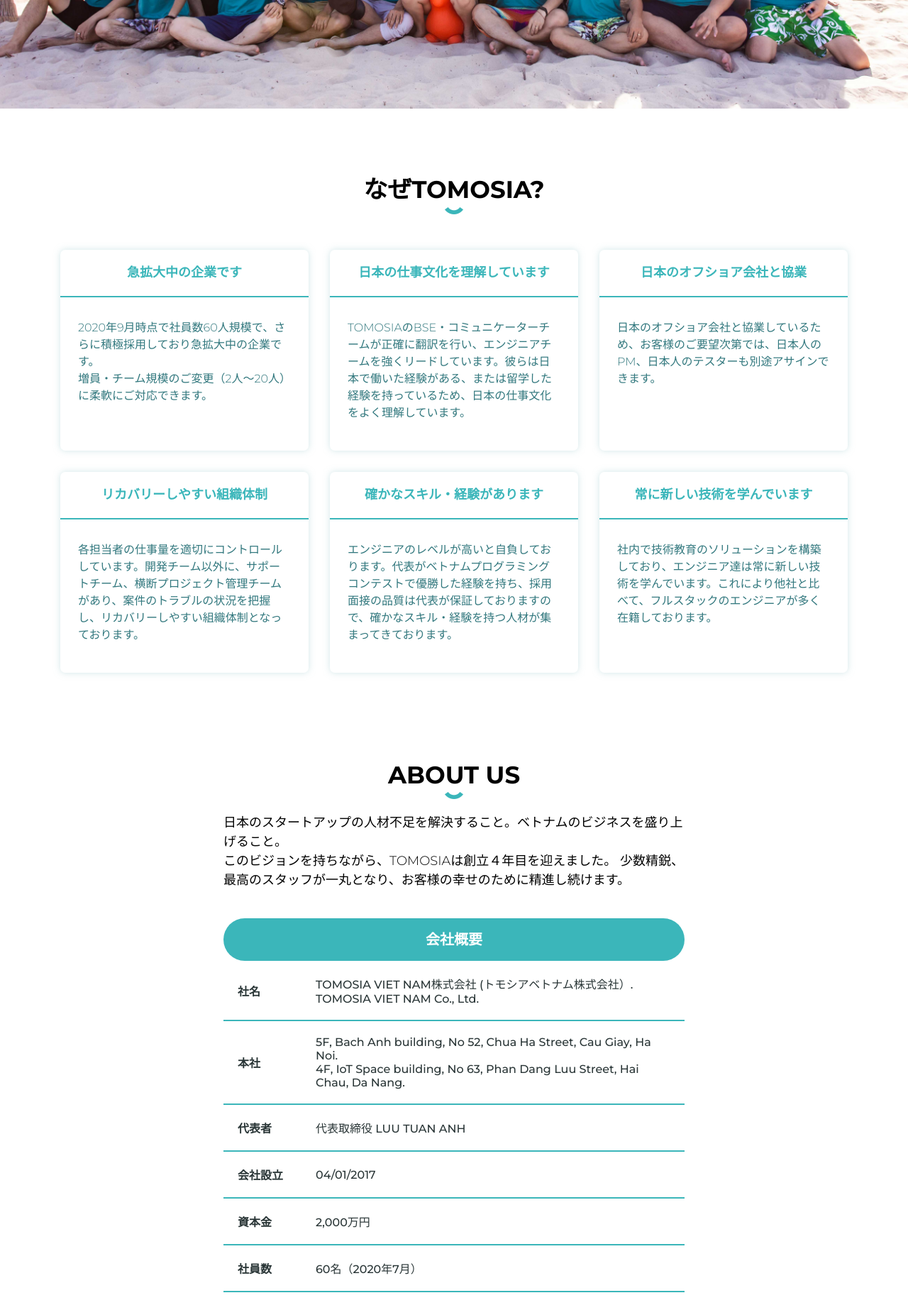
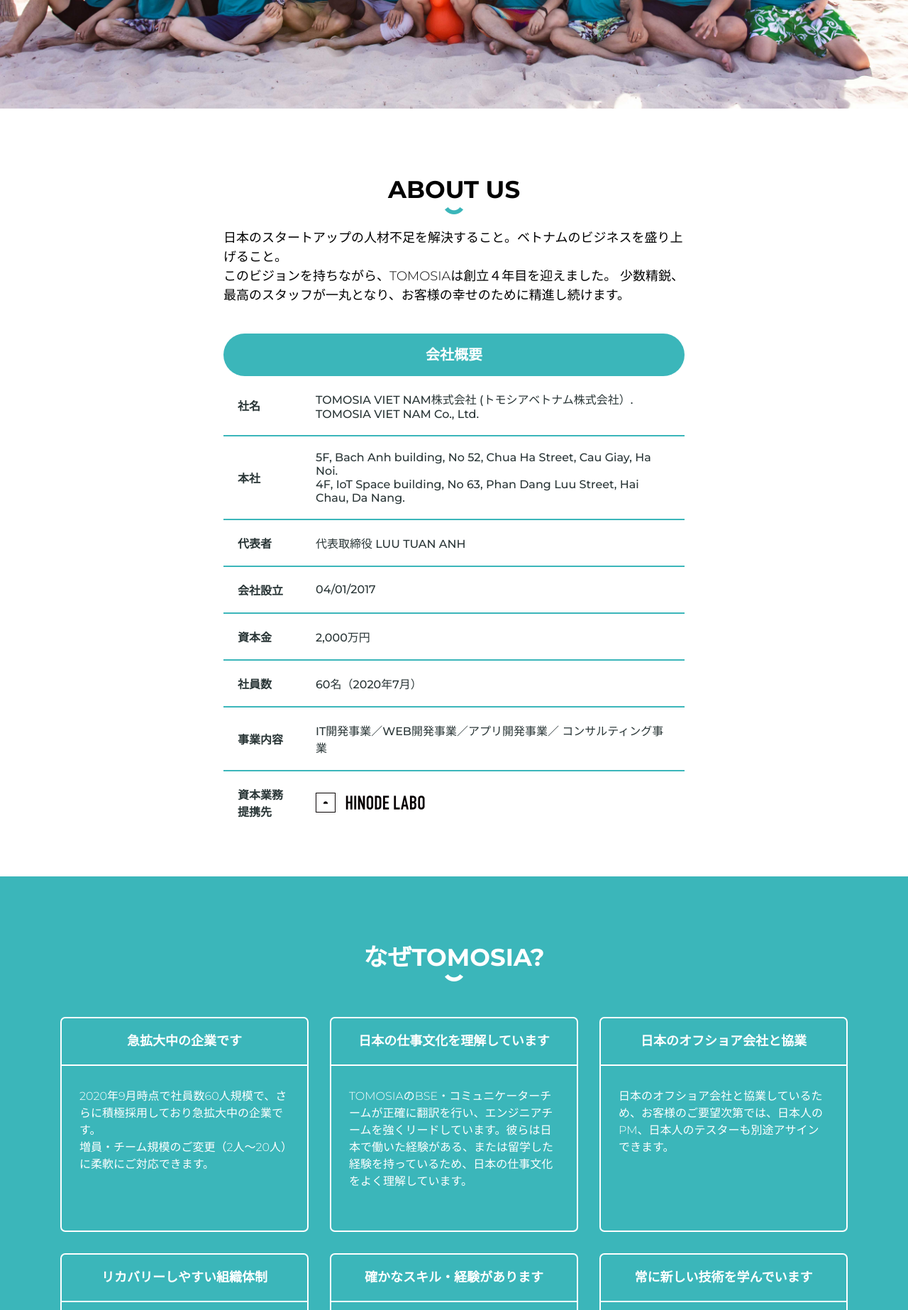
Before and after one commit to TOMOSIA-VIETNAM/Homepage, a PHP site: page /index.html in a window 1280 px wide. Shown: the part 4031-5877 px from the top of the page at 71% size. Run offline with PHP 8.4, Linux system fonts and the light colour scheme.

Commit message:
update design

```diff
--- a/css/main.css
+++ b/css/main.css
@@ -568,21 +568,21 @@
 }
 
 .services-list .service-item.white-box {
-  box-shadow: 0px 0px 10px 0px rgba(168, 207, 212, 0.5);
   margin-bottom: 30px;
   border-radius: 7px;
+  border: 2px solid #fff;
 }
 
 .services-list .service-item.white-box h2 {
   font-size: 18px;
   line-height: 65px;
-  color: #3bb6ba;
-  border-bottom: 2px solid #3bb6ba;
+  color: #fff;
+  border-bottom: 2px solid #fff;
   margin: 0;
 }
 
 .services-list .service-item.white-box p {
-  color: #32787e;
+  color: #fff;
   font-size: 16px;
   padding: 15px 25px;
   height: 200px;
--- a/index.html
+++ b/index.html
@@ -325,68 +325,10 @@
   </div>
 
   <!-- SECTION ABOUT -->
-  <div id="about" class="section light about clearfix outline-none">
+  <div class="section light about clearfix outline-none">
     <div class="image"></div>
 
-    <div id="services"></div>
-
-    <h2 class="section-title pt-6">なぜTOMOSIA?</h2>
-
-    <!-- <p class="section-sub-title"></p> -->
-
-    <div class="section-content mt-6">
-      <div class="container services-list">
-        <div class="col-md-4">
-          <div class=" service-item white-box">
-            <h2>急拡大中の企業です</h2>
-            <p>
-              2020年9月時点で社員数60人規模で、さらに積極採用しており急拡大中の企業です。 <br>
-              増員・チーム規模のご変更（2人〜20人）に柔軟にご対応できます。
-            </p>
-          </div>
-        </div>
-        <div class="col-md-4">
-          <div class=" service-item white-box">
-            <h2>日本の仕事文化を理解しています</h2>
-            <p>
-              TOMOSIAのBSE・コミュニケーターチームが正確に翻訳を行い、エンジニアチームを強くリードしています。彼らは日本で働いた経験がある、または留学した経験を持っているため、日本の仕事文化をよく理解しています。
-            </p>
-          </div>
-        </div>
-        <div class="col-md-4">
-          <div class=" service-item white-box">
-            <h2>日本のオフショア会社と協業</h2>
-            <p>
-              日本のオフショア会社と協業しているため、お客様のご要望次第では、日本人のPM、日本人のテスターも別途アサインできます。
-            </p>
-          </div>
-        </div>
-        <div class="col-md-4">
-          <div class=" service-item white-box">
-            <h2>リカバリーしやすい組織体制</h2>
-            <p>
-              各担当者の仕事量を適切にコントロールしています。開発チーム以外に、サポートチーム、横断プロジェクト管理チームがあり、案件のトラブルの状況を把握し、リカバリーしやすい組織体制となっております。
-            </p>
-          </div>
-        </div>
-        <div class="col-md-4">
-          <div class=" service-item white-box">
-            <h2>確かなスキル・経験があります</h2>
-            <p>
-              エンジニアのレベルが高いと自負しております。代表がベトナムプログラミングコンテストで優勝した経験を持ち、採用面接の品質は代表が保証しておりますので、確かなスキル・経験を持つ人材が集まってきております。
-            </p>
-          </div>
-        </div>
-        <div class="col-md-4">
-          <div class=" service-item white-box">
-            <h2>常に新しい技術を学んでいます</h2>
-            <p>
-              社内で技術教育のソリューションを構築しており、エンジニア達は常に新しい技術を学んでいます。これにより他社と比べて、フルスタックのエンジニアが多く在籍しております。
-            </p>
-          </div>
-        </div>
-      </div>
-    </div>
+    <div id="about"></div>
 
     <div class="content pt-6 pb-6">
       <div class="container">
@@ -447,6 +389,63 @@
               </td>
             </tr>
           </table>
+        </div>
+      </div>
+    </div>
+  </div>
+
+  <div class="section green outline-none">
+    <h2 class="section-title">なぜTOMOSIA?</h2>
+    <div class="section-content mt-6">
+      <div class="container services-list">
+        <div class="col-md-4">
+          <div class=" service-item white-box">
+            <h2>急拡大中の企業です</h2>
+            <p>
+              2020年9月時点で社員数60人規模で、さらに積極採用しており急拡大中の企業です。 <br>
+              増員・チーム規模のご変更（2人〜20人）に柔軟にご対応できます。
+            </p>
+          </div>
+        </div>
+        <div class="col-md-4">
+          <div class=" service-item white-box">
+            <h2>日本の仕事文化を理解しています</h2>
+            <p>
+              TOMOSIAのBSE・コミュニケーターチームが正確に翻訳を行い、エンジニアチームを強くリードしています。彼らは日本で働いた経験がある、または留学した経験を持っているため、日本の仕事文化をよく理解しています。
+            </p>
+          </div>
+        </div>
+        <div class="col-md-4">
+          <div class=" service-item white-box">
+            <h2>日本のオフショア会社と協業</h2>
+            <p>
+              日本のオフショア会社と協業しているため、お客様のご要望次第では、日本人のPM、日本人のテスターも別途アサインできます。
+            </p>
+          </div>
+        </div>
+        <div class="col-md-4">
+          <div class=" service-item white-box">
+            <h2>リカバリーしやすい組織体制</h2>
+            <p>
+              各担当者の仕事量を適切にコントロールしています。開発チーム以外に、サポートチーム、横断プロジェクト管理チームがあり、案件のトラブルの状況を把握し、リカバリーしやすい組織体制となっております。
+            </p>
+          </div>
+        </div>
+        <div class="col-md-4">
+          <div class=" service-item white-box">
+            <h2>確かなスキル・経験があります</h2>
+            <p>
+              エンジニアのレベルが高いと自負しております。代表がベトナムプログラミングコンテストで優勝した経験を持ち、採用面接の品質は代表が保証しておりますので、確かなスキル・経験を持つ人材が集まってきております。
+            </p>
+          </div>
+        </div>
+        <div class="col-md-4">
+          <div class=" service-item white-box">
+            <h2>常に新しい技術を学んでいます</h2>
+            <p>
+              社内で技術教育のソリューションを構築しており、エンジニア達は常に新しい技術を学んでいます。これにより他社と比べて、フルスタックのエンジニアが多く在籍しております。
+            </p>
+          </div>
         </div>
       </div>
     </div>
```
Also changed, not shown: img/logo/hinode-logo-white@2x.png (added).
